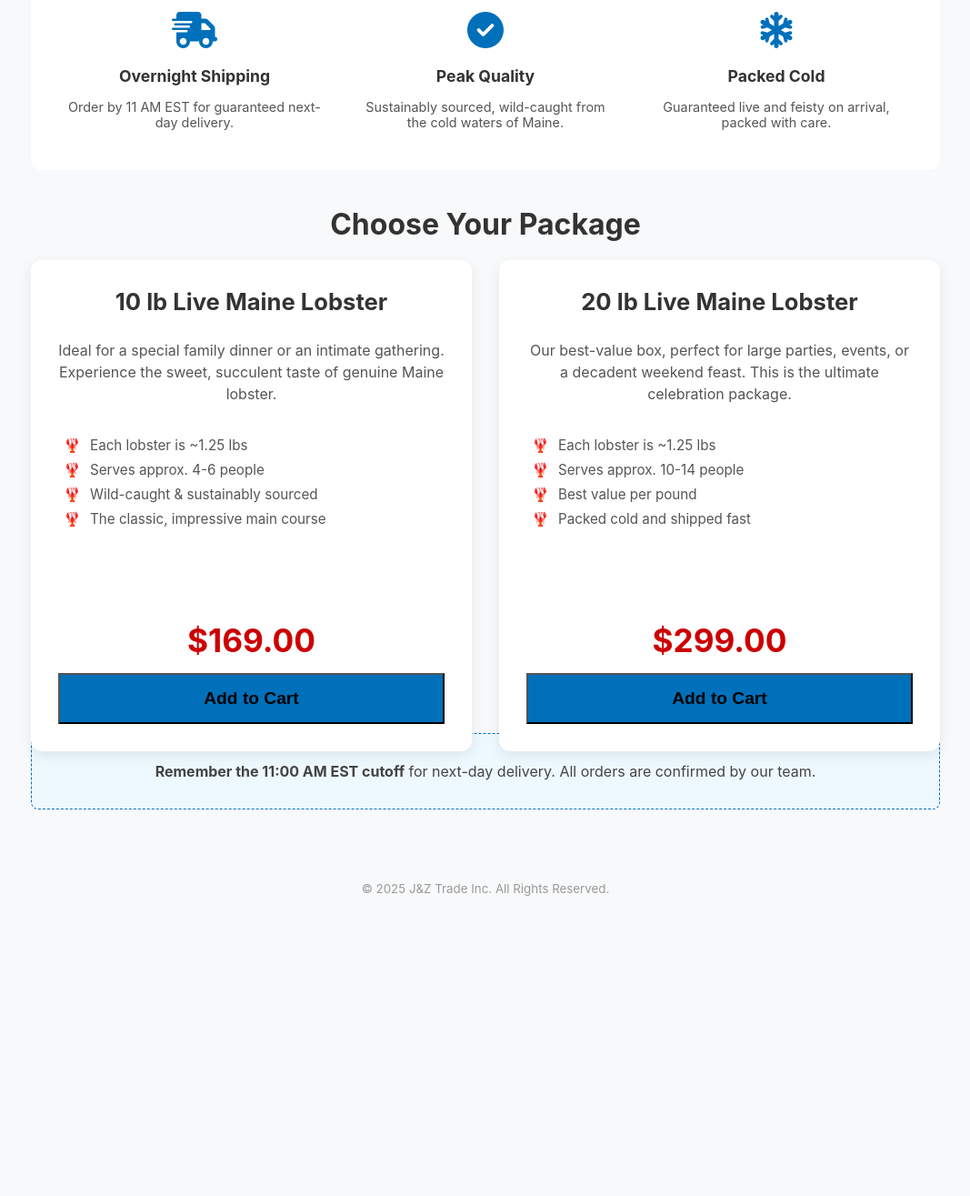
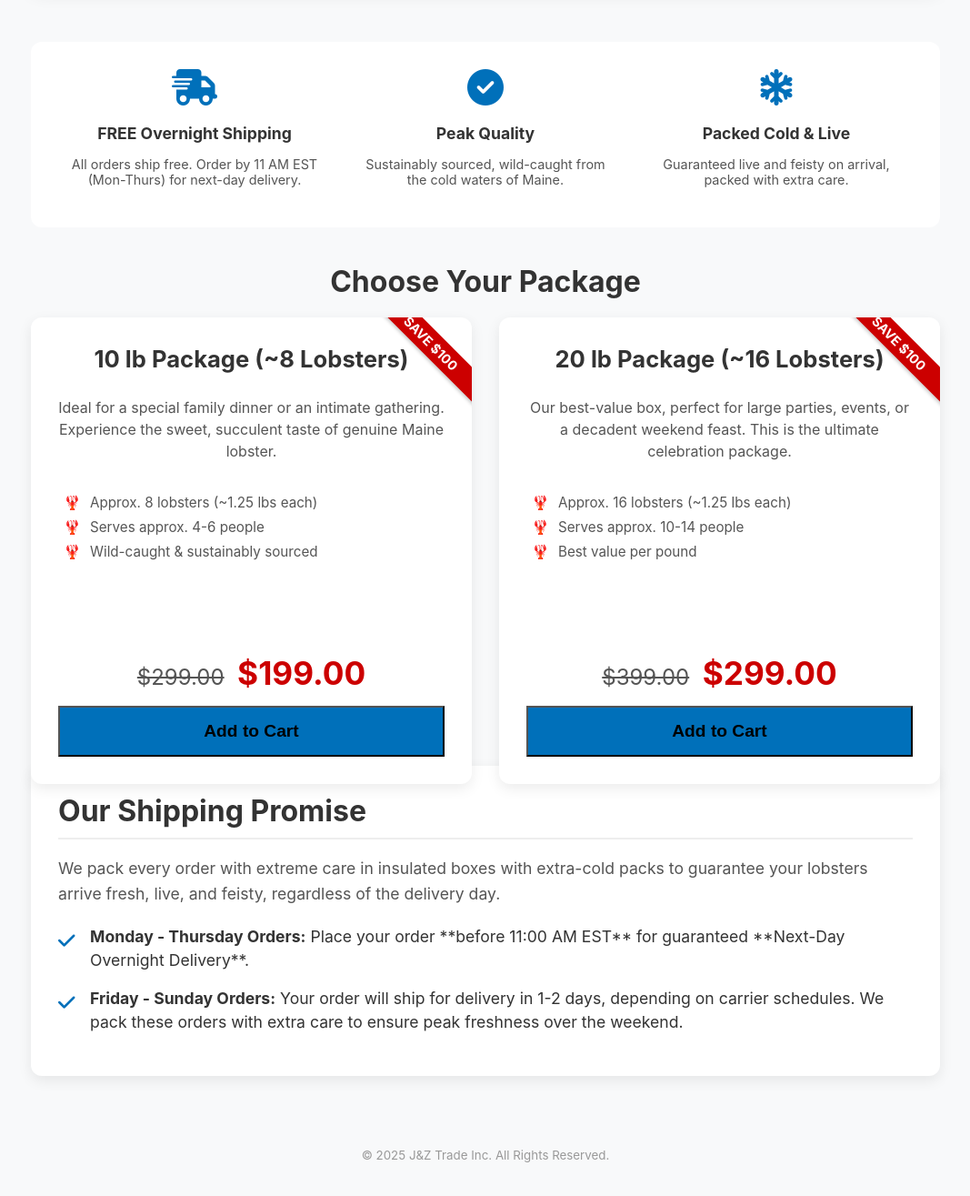
Before and after one commit to RickyGitHub10/liveseafood, a plain HTML site: page index.html in a window 1280 px wide. Shown: the part 1001-2316 px from the top of the page at 91% size, without its empty margins (106-1173 px from the left). Before the commit the page ends 2023 px from the top, so only its background shows below. Drawn offline with Linux system fonts and the light colour scheme.

Commit message:
updated price, added upsale

```diff
--- a/index.html
+++ b/index.html
@@ -16,7 +16,7 @@
         <nav>
             <ul>
                 <li><a href="index.html" class="active">Home</a></li>
-                <li><a href="mailto:ricky.chenwok@gmail.com">Contact</a></li>
+                <li><a href="#" id="contact-link" title="Click to copy email address">Contact</a></li>
             </ul>
         </nav>
         <div class="cart-icon" id="cart-icon-button">
@@ -29,13 +29,14 @@
         <h1>🦞 Ultra-Fresh Live Maine Lobster</h1>
         <p class="subtitle">— Guaranteed Live, Delivered Overnight to Your Door! —</p>
 
+        <h2 class="sale-title">🔥 Early Black Friday Sale! 🔥</h2>
+
         <img src="lobsterpics/lobster.png" alt="High-Quality Live Maine Lobster" class="product-image">
 
         <section class="trust-features">
             <div class="feature">
-                <i class="fa-solid fa-shipping-fast"></i>
-                <h4>Overnight Shipping</h4>
-                <p>Order by 11 AM EST for guaranteed next-day delivery.</p>
+                <i class="fa-solid fa-truck-fast"></i> <h4>FREE Overnight Shipping</h4>
+                <p>All orders ship free. Order by 11 AM EST (Mon-Thurs) for next-day delivery.</p>
             </div>
             <div class="feature">
                 <i class="fa-solid fa-check-circle"></i>
@@ -44,8 +45,8 @@
             </div>
             <div class="feature">
                 <i class="fa-solid fa-snowflake"></i>
-                <h4>Packed Cold</h4>
-                <p>Guaranteed live and feisty on arrival, packed with care.</p>
+                <h4>Packed Cold & Live</h4>
+                <p>Guaranteed live and feisty on arrival, packed with extra care.</p>
             </div>
         </section>
 
@@ -53,37 +54,50 @@
 
         <section class="product-grid">
             <div class="package">
-                <h3>10 lb Live Maine Lobster</h3>
+                <span class="sale-badge">SAVE $100</span>
+                <h3>10 lb Package (~8 Lobsters)</h3>
                 <p class="package-description">
                     Ideal for a special family dinner or an intimate gathering. Experience the sweet, succulent taste of genuine Maine lobster.
                 </p>
                 <ul class="features-list">
-                    <li>Each lobster is ~1.25 lbs</li> <li>Serves approx. 4-6 people</li>
+                    <li>Approx. 8 lobsters (~1.25 lbs each)</li>
+                    <li>Serves approx. 4-6 people</li>
                     <li>Wild-caught & sustainably sourced</li>
-                    <li>The classic, impressive main course</li>
                 </ul>
-                <div class="price" id="price-10lb">$169.00</div>
-                <button class="buy-button" data-price="169" data-weight="10" data-name="10lb Live Maine Lobster Package">Add to Cart</button>
+                <div class="price-box">
+                    <span class="old-price">$299.00</span>
+                    <div class="price">$199.00</div>
+                </div>
+                <button class="buy-button" data-price="199" data-weight="10" data-name="10lb Live Lobster Package (~8 Lobsters)">Add to Cart</button>
             </div>
 
             <div class="package">
-                <h3>20 lb Live Maine Lobster</h3>
+                <span class="sale-badge">SAVE $100</span>
+                <h3>20 lb Package (~16 Lobsters)</h3>
                 <p class="package-description">
                     Our best-value box, perfect for large parties, events, or a decadent weekend feast. This is the ultimate celebration package.
                 </p>
                 <ul class="features-list">
-                    <li>Each lobster is ~1.25 lbs</li> <li>Serves approx. 10-14 people</li>
+                    <li>Approx. 16 lobsters (~1.25 lbs each)</li>
+                    <li>Serves approx. 10-14 people</li>
                     <li>Best value per pound</li>
-                    <li>Packed cold and shipped fast</li>
                 </ul>
-                <div class="price" id="price-20lb">$299.00</div>
-                <button class="buy-button" data-price="299" data-weight="20" data-name="20lb Live Maine Lobster Package">Add to Cart</button>
+                <div class="price-box">
+                    <span class="old-price">$399.00</span>
+                    <div class="price">$299.00</div>
+                </div>
+                <button class="buy-button" data-price="299" data-weight="20" data-name="20lb Live Lobster Package (~16 Lobsters)">Add to Cart</button>
             </div>
         </section>
 
-        <div class="shipping-note">
-            <p><strong>Remember the 11:00 AM EST cutoff</strong> for next-day delivery. All orders are confirmed by our team.</p>
-        </div>
+        <section class="shipping-details">
+            <h2>Our Shipping Promise</h2>
+            <p>We pack every order with extreme care in insulated boxes with extra-cold packs to guarantee your lobsters arrive fresh, live, and feisty, regardless of the delivery day.</p>
+            <ul>
+                <li><strong>Monday - Thursday Orders:</strong> Place your order **before 11:00 AM EST** for guaranteed **Next-Day Overnight Delivery**.</li>
+                <li><strong>Friday - Sunday Orders:</strong> Your order will ship for delivery in 1-2 days, depending on carrier schedules. We pack these orders with extra care to ensure peak freshness over the weekend.</li>
+            </ul>
+        </section>
     </main>
 
     <footer>
--- a/style.css
+++ b/style.css
@@ -11,11 +11,10 @@
 }
 
 body {
-    /* Modern, clean font stack */
     font-family: -apple-system, BlinkMacSystemFont, "Segoe UI", Roboto, Helvetica, Arial, sans-serif;
     margin: 0;
     padding: 0;
-    background-color: #f8f9fa; /* Lighter gray background */
+    background-color: #f8f9fa;
     color: var(--text-dark);
 }
 
@@ -37,7 +36,7 @@ header {
 .logo a {
     font-size: 1.8em;
     font-weight: bold;
-    color: var(--secondary-color); /* Lobster red */
+    color: var(--secondary-color);
     text-decoration: none;
 }
 
@@ -58,6 +57,10 @@ nav a {
     font-weight: bold;
     font-size: 1.1em;
     padding-bottom: 5px;
+    min-width: 80px; /* Stabilizes width */
+    text-align: center;
+    display: inline-block;
+    transition: color 0.3s;
 }
 
 nav a.active, nav a:hover {
@@ -65,10 +68,15 @@ nav a.active, nav a:hover {
     border-bottom: 2px solid var(--primary-color);
 }
 
+nav a#contact-link:hover {
+    border-bottom: none;
+    color: var(--primary-color);
+}
+
 .cart-icon {
     font-size: 1.5em;
     color: var(--text-dark);
-    position: relative; /* Needed for positioning the count */
+    position: relative;
     cursor: pointer;
 }
 
@@ -88,11 +96,11 @@ nav a.active, nav a:hover {
 /* MAIN CONTENT */
 /* ================== */
 main.container {
-    max-width: 1000px; /* Wider for a more modern feel */
+    max-width: 1000px;
     margin: 20px auto;
     padding: 20px;
-    background: none; /* Removed white background */
-    box-shadow: none; /* Removed shadow, cards will have it */
+    background: none;
+    box-shadow: none;
 }
 
 h1 {
@@ -110,13 +118,22 @@ h1 {
     margin-top: 0;
 }
 
+/* NEW SALE TITLE */
+.sale-title {
+    text-align: center;
+    font-size: 2.2em;
+    color: var(--secondary-color);
+    font-weight: 700;
+    margin: 10px 0 20px 0;
+}
+
 h2 {
     text-align: center;
     font-size: 2em;
     color: var(--text-dark);
     margin-top: 40px;
     margin-bottom: 20px;
-    border: none; /* Removed old border */
+    border: none;
 }
 
 .product-image {
@@ -128,12 +145,12 @@ h2 {
 }
 
 /* ================== */
-/* TRUST FEATURES */
+/* TRUST FEATURES (Updated Icon) */
 /* ================== */
 .trust-features {
     display: flex;
     justify-content: space-around;
-    flex-wrap: wrap; /* Allows wrapping on small screens */
+    flex-wrap: wrap;
     margin: 40px 0;
     padding: 20px;
     background: #fff;
@@ -142,7 +159,7 @@ h2 {
 
 .feature {
     flex-basis: 30%;
-    min-width: 200px; /* For wrap */
+    min-width: 200px;
     text-align: center;
     padding: 10px;
 }
@@ -169,12 +186,11 @@ h2 {
 /* ================== */
 .product-grid {
     display: grid;
-    grid-template-columns: 1fr; /* 1 column by default */
+    grid-template-columns: 1fr;
     gap: 30px;
     margin-top: 20px;
 }
 
-/* 2-column grid for screens 768px and wider */
 @media (min-width: 768px) {
     .product-grid {
         grid-template-columns: 1fr 1fr;
@@ -182,7 +198,7 @@ h2 {
 }
 
 /* ================== */
-/* PACKAGE "CARD" */
+/* PACKAGE "CARD" (Updated) */
 /* ================== */
 .package {
     border: none;
@@ -190,10 +206,29 @@ h2 {
     box-shadow: 0 5px 15px rgba(0, 0, 0, 0.08);
     background: #fff;
     padding: 30px;
-    display: flex; /* Makes footer items easy */
+    display: flex;
     flex-direction: column;
-    height: 100%; /* Makes cards in a row same height */
+    height: 100%;
     text-align: center;
+    position: relative; /* For the sale badge */
+    overflow: hidden; /* Keeps badge clean */
+}
+
+/* NEW SALE BADGE */
+.sale-badge {
+    position: absolute;
+    top: 15px;
+    right: -40px;
+    background-color: var(--secondary-color);
+    color: white;
+    padding: 5px 10px;
+    font-weight: 700;
+    font-size: 0.9em;
+    transform: rotate(45deg);
+    width: 150px;
+    text-align: center;
+    box-shadow: 0 2px 4px rgba(0,0,0,0.2);
+    z-index: 10;
 }
 
 .package h3 {
@@ -219,16 +254,31 @@ h2 {
 
 .features-list li {
     margin-bottom: 8px;
-    list-style-type: '🦞'; /* Fun! */
+    list-style-type: '🦞';
     padding-left: 10px;
+}
+
+/* NEW PRICE BOX STYLES */
+.price-box {
+    margin-top: auto; /* Pushes price to the bottom */
+    padding-top: 20px;
+}
+
+.old-price {
+    font-size: 1.5em;
+    font-weight: 400;
+    color: var(--text-light);
+    text-decoration: line-through;
+    margin-right: 10px;
 }
 
 .package .price {
     font-size: 2.2em;
     font-weight: 700;
-    color: var(--secondary-color);
-    margin-top: auto; /* Pushes price to the bottom */
-    padding-top: 20px;
+    color: var(--secondary-color); /* Sale price is red */
+    margin-top: 0; /* Override old margin */
+    padding-top: 0; /* Override old padding */
+    display: inline; /* Allows it to sit next to old price */
 }
 
 .package .buy-button {
@@ -239,6 +289,8 @@ h2 {
     margin-top: 15px;
     background-color: var(--primary-color);
     transition: transform 0.2s, box-shadow 0.2s;
+    z-index: 5; /* Sits below badge */
+    position: relative;
 }
 
 .package .buy-button:hover {
@@ -248,18 +300,60 @@ h2 {
 }
 
 /* ================== */
-/* OTHER STYLES */
+/* NEW SHIPPING DETAILS (Replaces .shipping-note) */
 /* ================== */
-.shipping-note {
-    text-align: center;
-    background-color: #eef8ff;
-    padding: 15px;
-    border: 1px dashed var(--primary-color);
+.shipping-details {
+    text-align: left;
+    background: #fff;
+    padding: 30px;
     margin-top: 40px;
-    border-radius: 8px;
-    color: #444;
+    border-radius: 12px;
+    box-shadow: 0 5px 15px rgba(0, 0, 0, 0.08);
 }
 
+.shipping-details h2 {
+    text-align: left;
+    margin-top: 0;
+    margin-bottom: 15px;
+    border-bottom: 2px solid #eee;
+    padding-bottom: 10px;
+}
+
+.shipping-details p {
+    font-size: 1.1em;
+    line-height: 1.6;
+    color: var(--text-light);
+}
+
+.shipping-details ul {
+    list-style: none;
+    padding-left: 0;
+    margin-top: 20px;
+}
+
+.shipping-details li {
+    font-size: 1.1em;
+    margin-bottom: 15px;
+    padding-left: 35px;
+    position: relative;
+    line-height: 1.5;
+}
+
+.shipping-details li::before {
+    /* Better checkmark icon */
+    font-family: "Font Awesome 6 Free";
+    content: '\f00c'; /* fa-check */
+    font-weight: 900;
+    color: var(--primary-color);
+    position: absolute;
+    left: 0;
+    top: 2px;
+    font-size: 1.2em;
+}
+
+/* ================== */
+/* FOOTER & MODAL */
+/* ================== */
 footer {
     text-align: center;
     padding: 20px;
@@ -267,11 +361,8 @@ footer {
     color: #999;
 }
 
-/* ================== */
-/* MODAL STYLES */
-/* ================== */
 .modal-hidden {
-    display: none; /* Hides the modal by default */
+    display: none;
     position: fixed;
     z-index: 2000;
     left: 0;
@@ -279,13 +370,12 @@ footer {
     width: 100%;
     height: 100%;
     overflow: auto;
-    background-color: rgba(0, 0, 0, 0.5); /* Black with transparency */
+    background-color: rgba(0, 0, 0, 0.5);
 }
 
-/* This is the white pop-up box */
 .modal-content {
     background-color: #fefefe;
-    margin: 15% auto; /* 15% from the top and centered */
+    margin: 15% auto;
     padding: 25px;
     border: 1px solid #888;
     width: 80%;
@@ -340,6 +430,6 @@ footer {
 }
 
 #checkout-button {
-    background-color: var(--primary-color); /* PayPal blue */
+    background-color: var(--primary-color);
     color: white;
 }
```
Also changed, not shown: script.js (+34 -5 lines).
